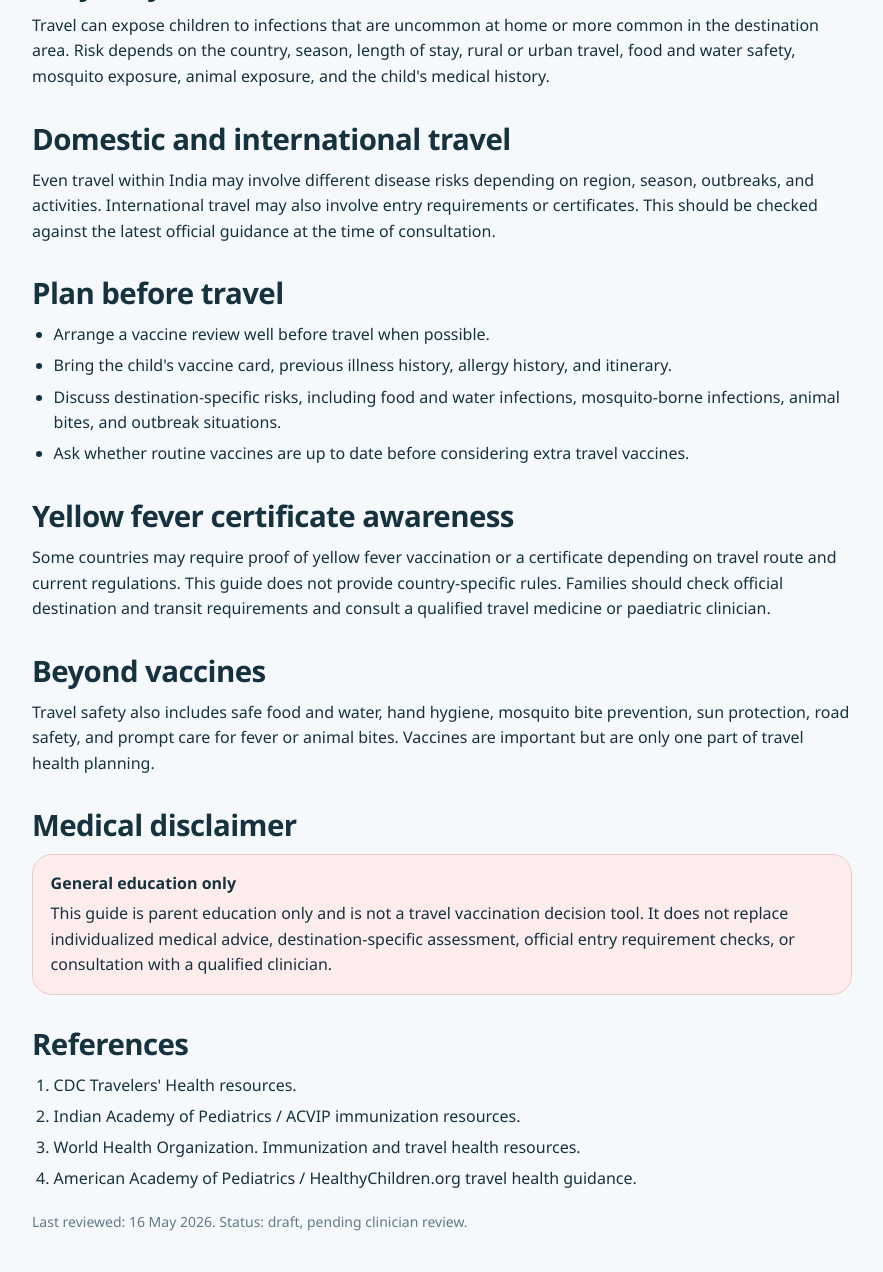
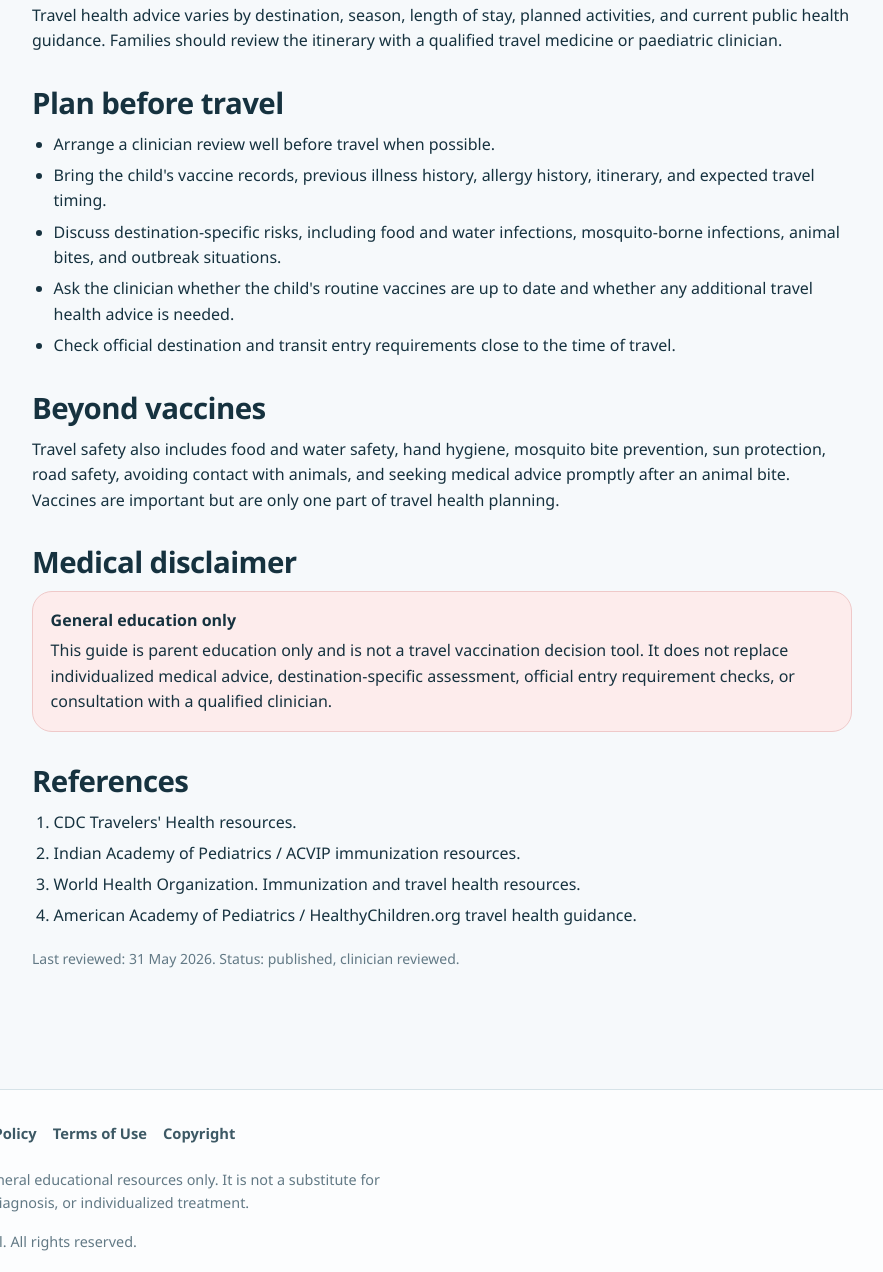
Before and after one commit to murali72spam-sketch/medical-portal, a website: page html-conditions/travel-vaccination-for-children.html in a window 1280 px wide. Shown: the part 1007-2279 px from the top of the page, without its empty margins (198-1081 px from the left). Drawn offline with Linux system fonts and the light colour scheme.

Commit message:
Review travel vaccination parent guide

```diff
--- a/html-conditions/travel-vaccination-for-children.html
+++ b/html-conditions/travel-vaccination-for-children.html
@@ -10,13 +10,13 @@
   <meta name="category" content="Vaccination">
   <meta name="resource_type" content="parent-guide">
   <meta name="description" content="Parent guide to travel vaccination for children, including destination-specific risks, planning, records, and clinician review before travel.">
-  <meta name="keywords" content="travel vaccination, children travel vaccines, destination risks, yellow fever certificate, mosquito-borne infection, parent guide">
+  <meta name="keywords" content="travel vaccination, children travel vaccines, destination risks, mosquito bite prevention, animal bite precautions, parent guide">
   <meta name="audience" content="parents">
-  <meta name="last_reviewed" content="2026-05-16">
-  <meta name="medical_review_status" content="pending-clinician-review">
+  <meta name="last_reviewed" content="2026-05-31">
+  <meta name="medical_review_status" content="reviewed">
   <meta name="references" content="CDC Travelers' Health. https://wwwnc.cdc.gov/travel/; Indian Academy of Pediatrics / ACVIP. https://iapindia.org/; WHO immunization resources. https://www.who.int/teams/immunization-vaccines-and-biologicals; HealthyChildren.org. https://www.healthychildren.org/">
   <meta name="featured" content="false">
-  <meta name="status" content="draft">
+  <meta name="status" content="published">
   <meta name="author" content="Dr. Murali Gopal">
   <meta name="theme-color" content="#0f6b78">
   <title>Travel Vaccination for Children | Clinical Portal 2026</title>
@@ -26,18 +26,17 @@
   <a class="skip-link" href="#main-content">Skip to main content</a>
   <header class="site-header"><div class="container header-inner"><a class="brand" href="../index.html" aria-label="Clinical Portal 2026 home"><span class="brand-mark" aria-hidden="true">✚</span><span class="brand-copy"><span class="brand-name">Clinical Portal 2026</span><span class="brand-subtitle">Dr. Murali Gopal</span></span></a><button class="nav-toggle" type="button" aria-label="Open navigation menu" aria-expanded="false" data-nav-toggle>☰</button><nav class="site-nav" aria-label="Primary navigation" data-site-nav><a href="../index.html#resources">Resources</a><a href="../index.html#categories">Categories</a><a href="../index.html#about">About</a><a href="../legal/disclaimer.html">Disclaimer</a><a href="../legal/privacy-policy.html">Privacy</a></nav></div></header>
   <main id="main-content">
-    <section class="page-hero resource-page-hero"><div class="narrow-container"><nav class="breadcrumb" aria-label="Breadcrumb"><a href="../index.html">Home</a><span aria-hidden="true">/</span><span>Vaccination</span><span aria-hidden="true">/</span><span>Travel Vaccination for Children</span></nav><span class="eyebrow">Parent guide</span><h1>Travel Vaccination for Children</h1><p class="lead">Planning safer travel by reviewing routine vaccines, destination risks, and special vaccine needs before departure.</p><div class="resource-meta"><span class="badge badge-parent-guide">Parent Guide</span><span class="badge badge-draft">Draft</span></div></div></section>
+    <section class="page-hero resource-page-hero"><div class="narrow-container"><nav class="breadcrumb" aria-label="Breadcrumb"><a href="../index.html">Home</a><span aria-hidden="true">/</span><span>Vaccination</span><span aria-hidden="true">/</span><span>Travel Vaccination for Children</span></nav><span class="eyebrow">Parent guide</span><h1>Travel Vaccination for Children</h1><p class="lead">Planning safer travel by reviewing routine vaccines, destination risks, and special vaccine needs before departure.</p><div class="resource-meta"><span class="badge badge-parent-guide">Parent Guide</span><span class="badge badge-reviewed">Reviewed</span></div></div></section>
     <section class="section-compact resource-page-section"><div class="narrow-container resource-shell"><article class="resource-content">
       <div class="card info-card"><h2>Dr. Murali Gopal</h2><p>Senior Paediatrician &amp; Paediatric Pulmonologist<br>MCR: 57489<br>MBBS, DCH(UK), MRCPCH(UK), FRCPCH(UK), CCT Paediatrics (UK), Fellow in Paediatric Pulmonology (Aus), Allergology (Ind)</p></div>
       <div class="callout callout-reassurance"><strong>Travel vaccine advice depends on the destination and the child.</strong> Your child's vaccine plan should be confirmed with your paediatrician or travel medicine clinician using the latest applicable guidance.</div>
       <section><h2>Why may travel vaccines be needed?</h2><p>Travel can expose children to infections that are uncommon at home or more common in the destination area. Risk depends on the country, season, length of stay, rural or urban travel, food and water safety, mosquito exposure, animal exposure, and the child's medical history.</p></section>
-      <section><h2>Domestic and international travel</h2><p>Even travel within India may involve different disease risks depending on region, season, outbreaks, and activities. International travel may also involve entry requirements or certificates. This should be checked against the latest official guidance at the time of consultation.</p></section>
-      <section><h2>Plan before travel</h2><ul><li>Arrange a vaccine review well before travel when possible.</li><li>Bring the child's vaccine card, previous illness history, allergy history, and itinerary.</li><li>Discuss destination-specific risks, including food and water infections, mosquito-borne infections, animal bites, and outbreak situations.</li><li>Ask whether routine vaccines are up to date before considering extra travel vaccines.</li></ul></section>
-      <section><h2>Yellow fever certificate awareness</h2><p>Some countries may require proof of yellow fever vaccination or a certificate depending on travel route and current regulations. This guide does not provide country-specific rules. Families should check official destination and transit requirements and consult a qualified travel medicine or paediatric clinician.</p></section>
-      <section><h2>Beyond vaccines</h2><p>Travel safety also includes safe food and water, hand hygiene, mosquito bite prevention, sun protection, road safety, and prompt care for fever or animal bites. Vaccines are important but are only one part of travel health planning.</p></section>
+      <section><h2>Destination-specific planning</h2><p>Travel health advice varies by destination, season, length of stay, planned activities, and current public health guidance. Families should review the itinerary with a qualified travel medicine or paediatric clinician.</p></section>
+      <section><h2>Plan before travel</h2><ul><li>Arrange a clinician review well before travel when possible.</li><li>Bring the child's vaccine records, previous illness history, allergy history, itinerary, and expected travel timing.</li><li>Discuss destination-specific risks, including food and water infections, mosquito-borne infections, animal bites, and outbreak situations.</li><li>Ask the clinician whether the child's routine vaccines are up to date and whether any additional travel health advice is needed.</li><li>Check official destination and transit entry requirements close to the time of travel.</li></ul></section>
+      <section><h2>Beyond vaccines</h2><p>Travel safety also includes food and water safety, hand hygiene, mosquito bite prevention, sun protection, road safety, avoiding contact with animals, and seeking medical advice promptly after an animal bite. Vaccines are important but are only one part of travel health planning.</p></section>
       <section><h2>Medical disclaimer</h2><div class="notice notice-disclaimer"><strong>General education only</strong> This guide is parent education only and is not a travel vaccination decision tool. It does not replace individualized medical advice, destination-specific assessment, official entry requirement checks, or consultation with a qualified clinician.</div></section>
       <section><h2>References</h2><ol class="reference-list"><li>CDC Travelers' Health resources.</li><li>Indian Academy of Pediatrics / ACVIP immunization resources.</li><li>World Health Organization. Immunization and travel health resources.</li><li>American Academy of Pediatrics / HealthyChildren.org travel health guidance.</li></ol></section>
-      <p class="text-small text-muted">Last reviewed: 16 May 2026. Status: draft, pending clinician review.</p>
+      <p class="text-small text-muted">Last reviewed: 31 May 2026. Status: published, clinician reviewed.</p>
     </article></div></section>
   </main>
   <footer class="site-footer"><div class="container footer-inner"><div class="footer-links"><a href="../legal/disclaimer.html">Disclaimer</a><a href="../legal/privacy-policy.html">Privacy Policy</a><a href="../legal/terms-of-use.html">Terms of Use</a><a href="../legal/copyright.html">Copyright</a></div><div class="footer-note"><p>This portal provides general educational resources only. It is not a substitute for medical consultation, diagnosis, or individualized treatment.</p><p>&copy; <span data-current-year></span> Dr. Murali Gopal. All rights reserved.</p></div></div></footer>
```
